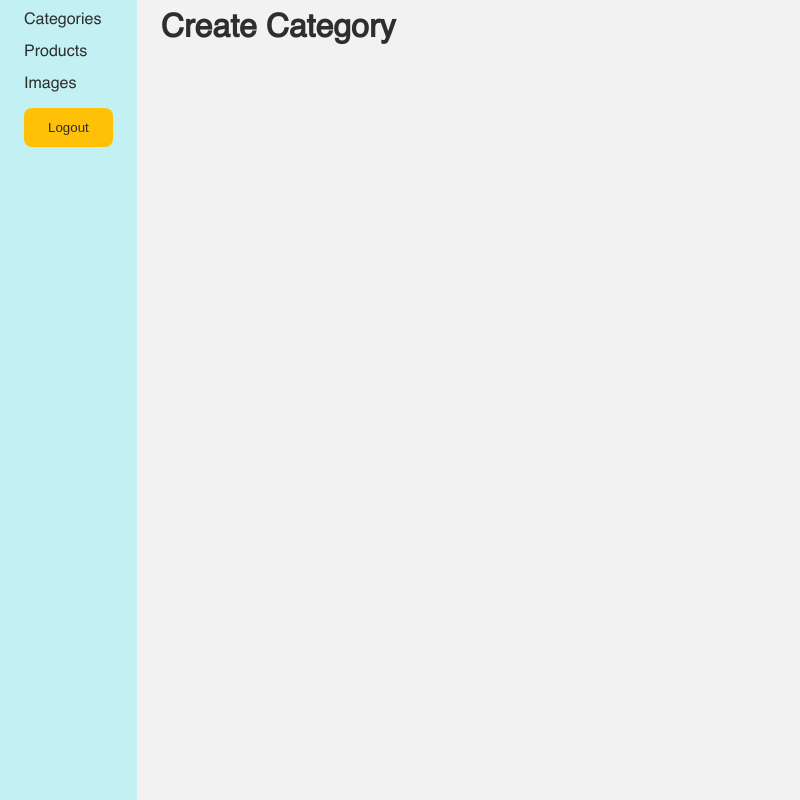
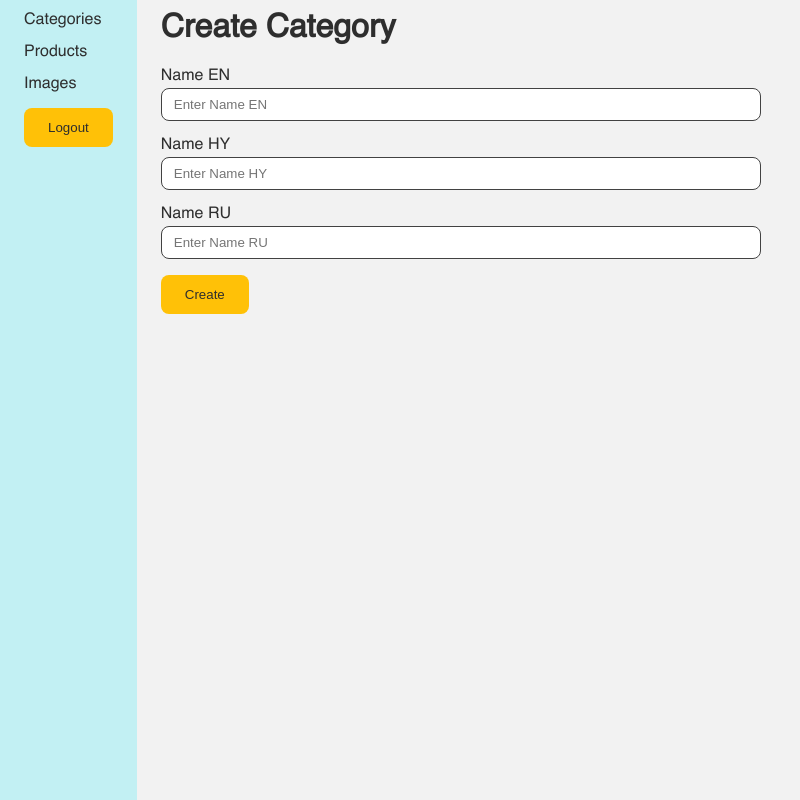
Before and after one commit to alexandermirzoyan/tap-n-meal-cms, a Next.js app: page /dashboard/categories/create in a window 1280 px wide. Shown: the whole page, without its empty margins (0-800 px from the left). Built offline with nearby package versions, Linux system fonts and the light colour scheme; no server answers.

Commit message:
feat: category creation functionality developed

```diff
--- a/src/app/dashboard/categories/create/page.tsx
+++ b/src/app/dashboard/categories/create/page.tsx
@@ -1,5 +1,44 @@
-const CreateCategoryPage = () => (
-  <h1>Create Category</h1>
-);
+'use client';
+
+import React from 'react';
+
+import { Input } from '@/components/Input';
+import { Button } from '@/components/Button';
+import { request } from '@/services/request';
+
+import './styles.scss';
+
+const CreateCategoryPage = () => {
+  const submit = async (event: React.FormEvent<HTMLFormElement>) => {
+    event.preventDefault();
+
+    const formData = new FormData(event.currentTarget);
+    const data = Object.fromEntries(formData.entries());
+
+    const res = await request({
+      method: 'POST',
+      url: '/categories',
+      data: { name: { ...data } },
+    });
+
+    if (res.data?.id) {
+      alert('Category created!');
+    }
+  };
+
+  return (
+    <>
+      <div className='page-header-section'>
+        <h1>Create Category</h1>
+      </div>
+      <form onSubmit={submit} className='page-form-container'>
+        <Input name='en' placeholder='Name EN' />
+        <Input name='hy' placeholder='Name HY' />
+        <Input name='ru' placeholder='Name RU' />
+        <Button type='submit'>Create</Button>
+      </form>
+    </>
+  );
+};
 
 export default CreateCategoryPage;
```
Also changed, not shown: src/app/dashboard/categories/create/styles.scss (added).
